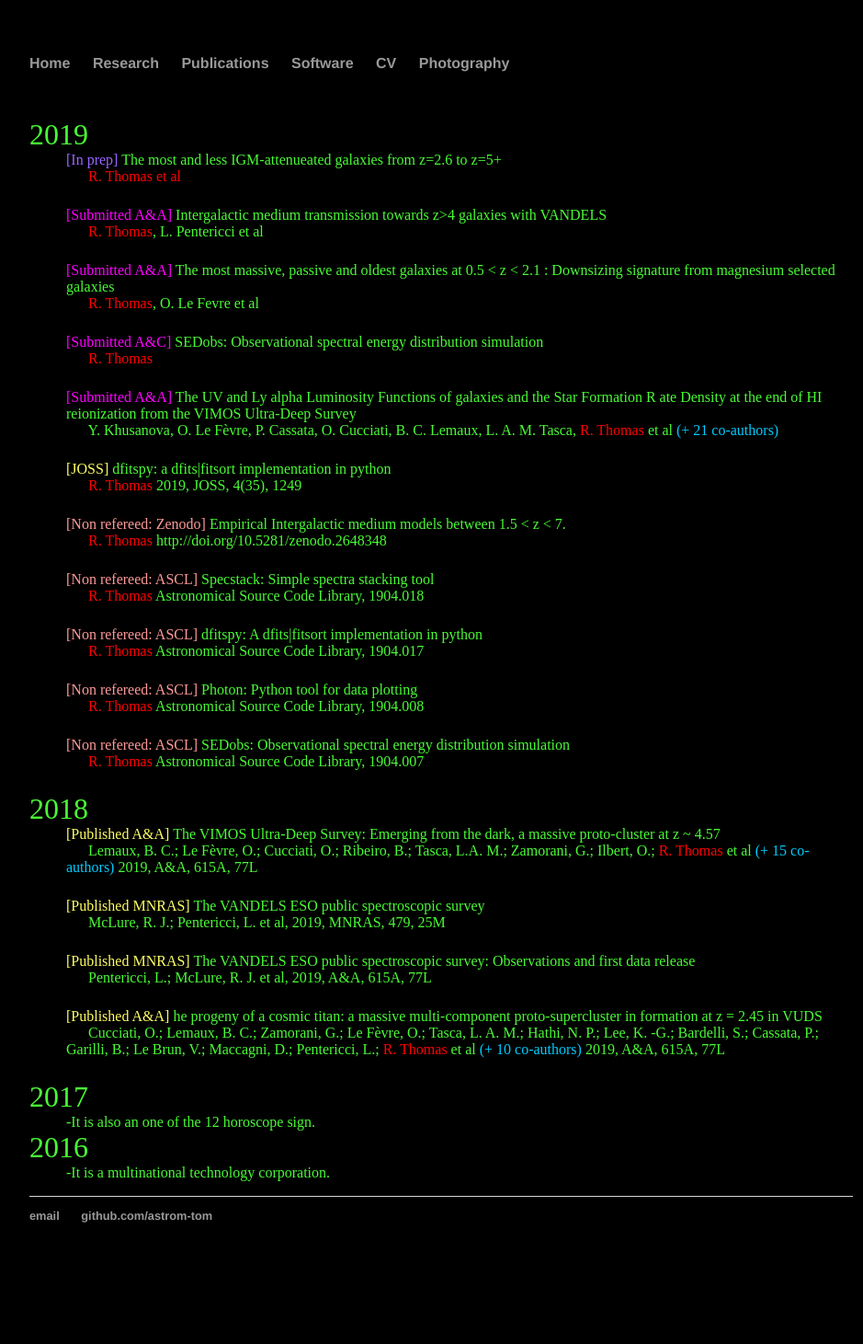
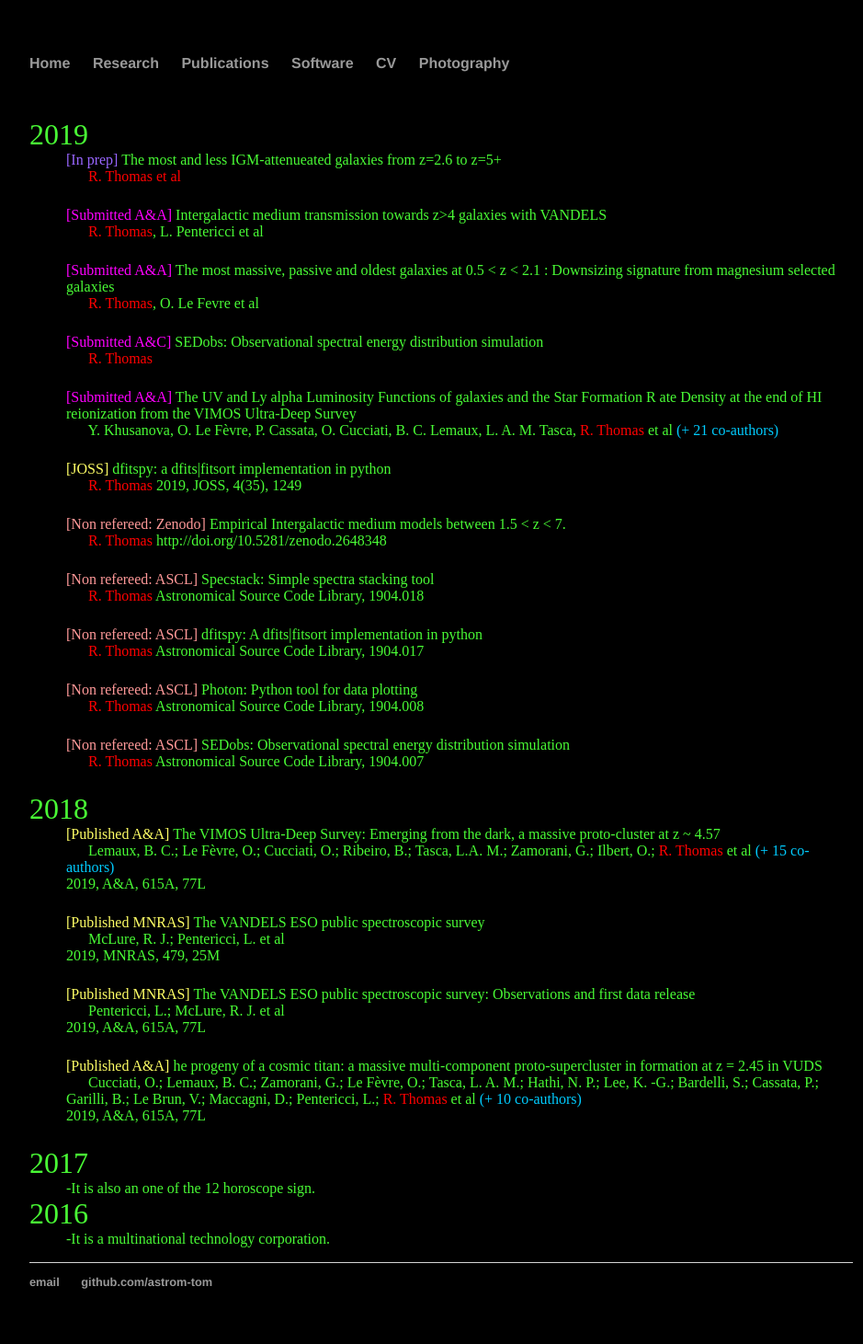
Before and after one commit to astrom-tom/astrom-tom.github.io, a Jekyll site: the page built from Papers/index.html, in a window 1280 px wide. Shown: the whole page at 92% size, without its empty margins (160-1099 px from the left). Built offline with Jekyll 4.4.1, drawn with Linux system fonts in a browser that asks for light colours; before the commit the page ends 1389 px from its top, so only the background shows below that.

Commit message:
Update index.html

```diff
--- a/Papers/index.html
+++ b/Papers/index.html
@@ -59,20 +59,20 @@ div.a {  text-indent: 150px;}
 
 <dd> <span class='acc'>[Published  A&A]</span> The VIMOS Ultra-Deep Survey: Emerging from the dark, a massive proto-cluster at z ~ 4.57<br>
      &nbsp;&nbsp;&nbsp;&nbsp;&nbsp; Lemaux, B. C.; Le Fèvre, O.; Cucciati, O.; Ribeiro, B.; Tasca, L.A. M.; Zamorani, G.; Ilbert, O.;
-     <span class='me'>R. Thomas</span> et al <span class='cauthors'>(+ 15 co-authors)</span> 2019, A&A, 615A, 77L </p>
+     <span class='me'>R. Thomas</span> et al <span class='cauthors'>(+ 15 co-authors)</span> <br> 2019, A&A, 615A, 77L </p>
      </dd>
 
 <dd> <span class='acc'>[Published  MNRAS]</span> The VANDELS ESO public spectroscopic survey<br>
-     &nbsp;&nbsp;&nbsp;&nbsp;&nbsp; McLure, R. J.; Pentericci, L. et al,  2019, MNRAS, 479, 25M </p>
+     &nbsp;&nbsp;&nbsp;&nbsp;&nbsp; McLure, R. J.; Pentericci, L. et al <br> 2019, MNRAS, 479, 25M </p>
      </dd>
 
 <dd> <span class='acc'>[Published  MNRAS]</span> The VANDELS ESO public spectroscopic survey: Observations and first data release<br>
-     &nbsp;&nbsp;&nbsp;&nbsp;&nbsp; Pentericci, L.; McLure, R. J. et al, 2019, A&A, 615A, 77L </p>
+     &nbsp;&nbsp;&nbsp;&nbsp;&nbsp; Pentericci, L.; McLure, R. J. et al <br> 2019, A&A, 615A, 77L </p>
      </dd>
 
 <dd> <span class='acc'>[Published  A&A]</span> he progeny of a cosmic titan: a massive multi-component proto-supercluster in formation at z = 2.45 in VUDS<br>
      &nbsp;&nbsp;&nbsp;&nbsp;&nbsp; Cucciati, O.; Lemaux, B. C.; Zamorani, G.; Le Fèvre, O.; Tasca, L. A. M.; Hathi, N. P.; Lee, K. -G.; Bardelli, S.; Cassata, P.; Garilli, B.; Le Brun, V.; Maccagni, D.; Pentericci, L.;
-     <span class='me'>R. Thomas</span> et al <span class='cauthors'>(+ 10 co-authors)</span> 2019, A&A, 615A, 77L </p>
+     <span class='me'>R. Thomas</span> et al <span class='cauthors'>(+ 10 co-authors)</span> <br> 2019, A&A, 615A, 77L </p>
      </dd>
 
   <dt style="color:rgb(73, 251, 53);">
```
